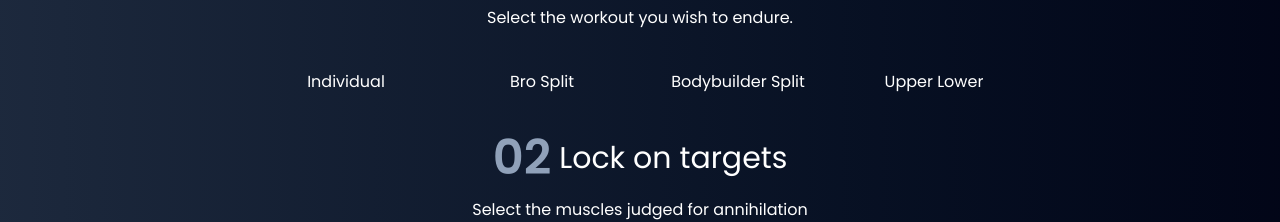
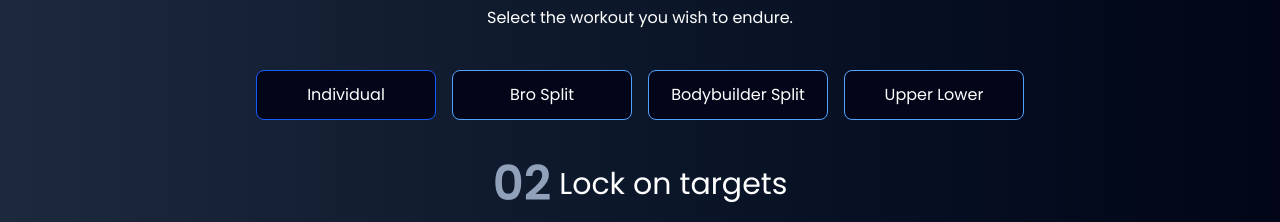
Before and after one commit to AbdullahiAbdulganiyu/fitness-app, a React (Vite) app: page / in a window 1280 px wide. Shown: the part 1086-1308 px from the top of the page. Built offline with nearby package versions, Linux system fonts and the light colour scheme.

Commit message:
conditionally adding a class

```diff
--- a/src/components/Generator.jsx
+++ b/src/components/Generator.jsx
@@ -45,13 +45,8 @@ export default function Generator() {
                 onClick={() => {
                   setPoison(type);
                 }}
-                className={
-                  "bg-slate-950 border py-3 rounded-lg duration-400 hover:border-blue-600" +
-                    type ===
-                  poison
-                    ? "border-blue-600"
-                    : "border-blue-400"
-                }
+                className={`bg-slate-950 border py-3 rounded-lg duration-400 hover:border-blue-600
+                    ${type === poison ? "border-blue-600" : "border-blue-400"}`}
               >
                 <p className="capitalize">{type.replaceAll("_", " ")}</p>
               </button>
```
